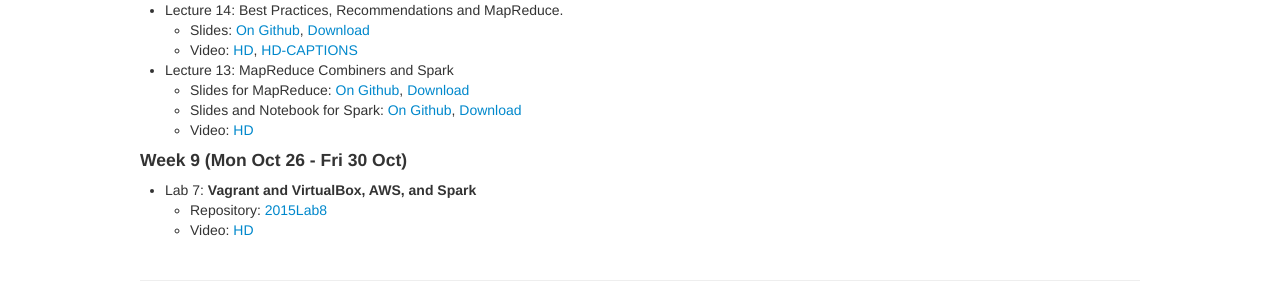
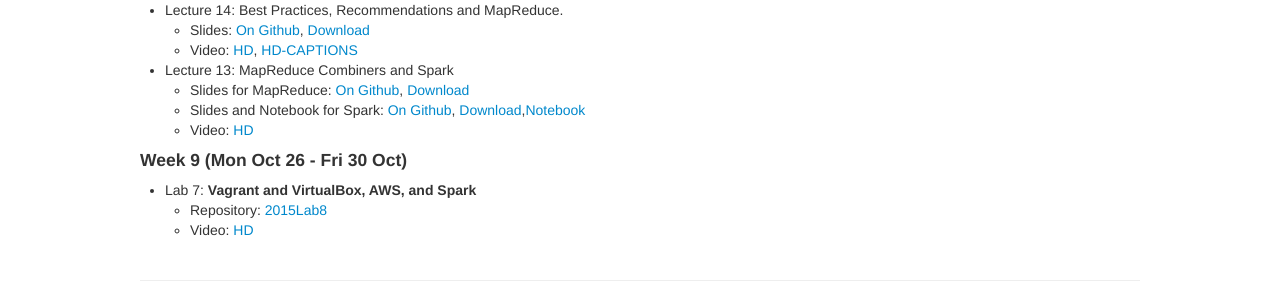
Before and after one commit to cs109/2015, a Jekyll site: the page built from pages/videos.md, in a window 1280 px wide. Shown: the part 1895-2189 px from the top of the page. Built offline with Jekyll 4.4.1, drawn with Linux system fonts in a browser that asks for light colours.

Commit message:
added spark stuff

```diff
--- a/pages/videos.md
+++ b/pages/videos.md
@@ -121,7 +121,7 @@ We've also started a YouTube [channel](https://www.youtube.com/channel/UC0-KaiZF
 
 - Lecture 13: MapReduce Combiners and Spark
   - Slides for MapReduce: [On Github](https://github.com/cs109/2015/blob/master/Lectures/15a-MapReduce_Combiner.pdf), [Download](https://github.com/cs109/2015/raw/master/Lectures/15a-MapReduce_Combiner.pdf)
-  - Slides and Notebook for Spark: [On Github](), [Download]()
+  - Slides and Notebook for Spark: [On Github](https://github.com/cs109/2015/blob/master/Lectures/15b-Spark.pdf), [Download](https://github.com/cs109/2015/raw/master/Lectures/15b-Spark.pdf),[Notebook](https://github.com/cs109/2015/blob/master/Lectures/15b-Spark.ipynb)
   - Video: [HD](https://matterhorn.dce.harvard.edu/engage/player/watch.html?id=10964b32-dcdc-49d2-b766-039b707a5c37)
 
 ####Week 9 (Mon Oct 26 - Fri 30 Oct)
```
